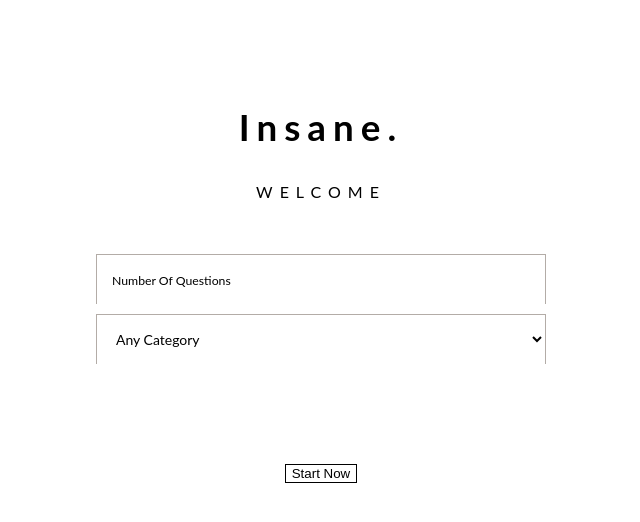
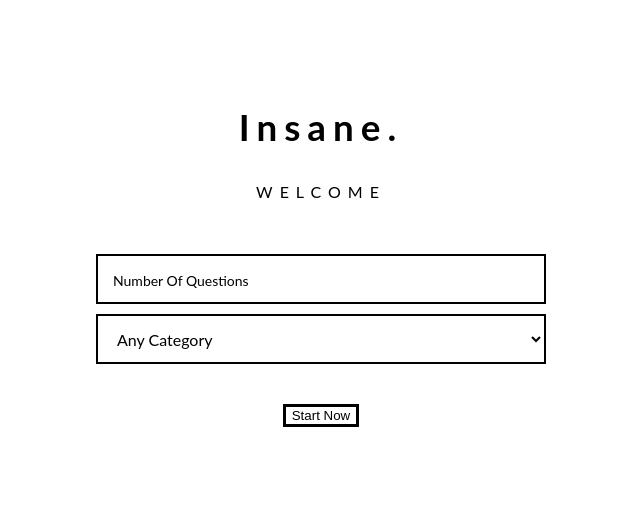
Before and after one commit to thinkful-ei17/kevin-vernon-quiz-app-api, a plain HTML site: page index.html in a window 1280 px wide. Shown: the whole page, without its empty margins (319-959 px from the left). Drawn offline with nearby package versions, Linux system fonts and the light colour scheme.

Commit message:
Main change, fixed start button to cause required to show up. Some changes to js to get data from api

```diff
--- a/app.js
+++ b/app.js
@@ -31,6 +31,26 @@ const getInitialStore = function() {
 };
 
 let store = getInitialStore();
+
+//add data functions
+const fetchMultipleChoiceQuestions = function (url, callback) {
+    const query = {
+        data: {
+
+        }
+    };
+
+    $.ajax(query, callback);
+};
+
+const fetchToken = function () {
+
+};
+
+const insertQuestions = function () {
+
+};
+//end data functions
 
 // Helper functions
 // ===============
@@ -163,6 +183,7 @@ const render = function() {
 // Event handler functions
 // =======================
 const handleStartQuiz = function() {
+    this.preventDefault();
     console.log('-- start --');
     console.log('handleStartQuiz');
     store = getInitialStore();
--- a/index.html
+++ b/index.html
@@ -20,16 +20,15 @@
     <section class="intro js-intro">
       <p>WELCOME  </p>
       <form id="form" class="topBefore">
-		      <input id="name" type="number" placeholder="Number Of Questions">
+		      <input id="name" type="number" placeholder="Number Of Questions" required min="5" max="50">
           <select id="category">
             <option value="any"> Any Category </option>
             <option value="21"> Any Category 1 </option>
             <option value="3"> Any Category 2</option>
           </select>
 		      <!-- <input id="email" type="text" placeholder="E-MAIL"> -->
+          <button class="submit start js-start">Start Now</button>
       </form>
-
-      <button class="start js-start">Start Now</button>
     </section>
     <section class="question js-question"></section>
     <section class="question-feedback js-question-feedback"></section>
--- a/main.css
+++ b/main.css
@@ -40,8 +40,9 @@ button {
   background-color: white;
   margin: 0 auto;
 
-  padding: 15 15 15 15;
-  border: 1px solid black;
+  margin-top: 40px;
+  padding: 30 20 30 20;
+  border: 3px solid black;
 }
 
 .start:hover {
@@ -155,7 +156,7 @@ body {
 
 select {
   font-family: 'Lato', sans-serif;
-  font-size: 0.875em;
+  font-size: 1em;
   width: 450px;
   height: 50px;
   padding: 0px 15px 0px 15px;
@@ -165,8 +166,7 @@ select {
   /* color: #726659; */
   color: black;
 
-  border: solid 1px #b3aca7;
-  border-bottom: none;
+  border: solid 2px black;
 
   transition: all 0.3s ease-in-out;
   -webkit-transition: all 0.3s ease-in-out;
@@ -259,7 +259,7 @@ select:hover {
 
 #name {
   font-family: 'Lato', sans-serif;
-  font-size: 0.875em;
+  font-size: 1em;
   width: 450px;
   height: 50px;
   padding: 0px 15px 0px 15px;
@@ -269,8 +269,7 @@ select:hover {
   /* color: #726659; */
   color: black;
 
-  border: solid 1px #b3aca7;
-  border-bottom: none;
+  border: solid 2px black;
 
   transition: all 0.3s ease-in-out;
   -webkit-transition: all 0.3s ease-in-out;
```
